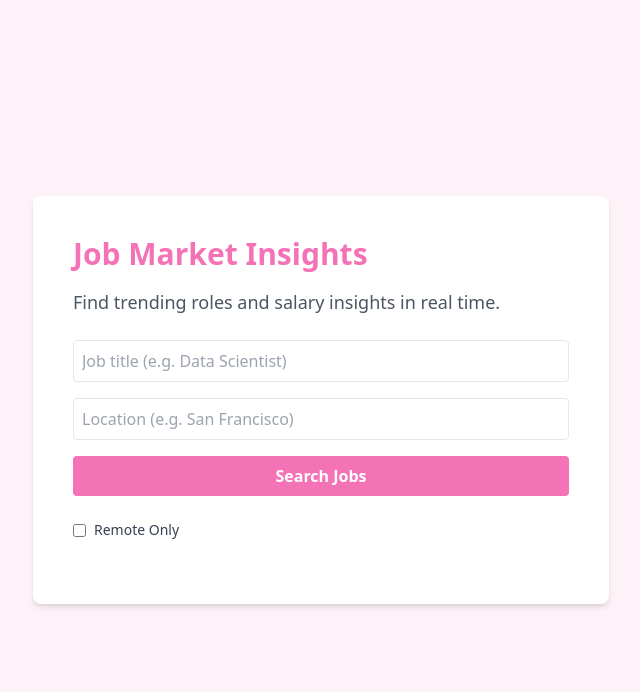
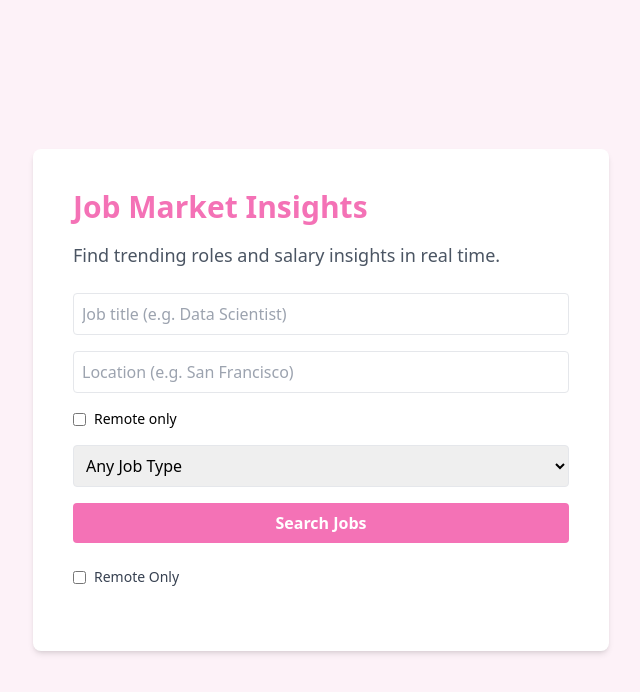
Before and after one commit to kamillamamatova/job-market-insights, a React (Create React App) app: page / in a window 1280 px wide. Shown: the top 692 px of the page, without its empty margins (319-959 px from the left). Built offline with nearby package versions, Linux system fonts and the light colour scheme.

Commit message:
Add the remote only and job types dropdown options

```diff
--- a/src/components/SearchForm.js
+++ b/src/components/SearchForm.js
@@ -8,13 +8,19 @@ const SearchForm = ({ onSearch}) => {
     // useState hook to manage the 'location' input field value (job location)
     const [location, setLocation] = useState("");
 
+    // useState hook to manage the 'remoteOnly' checkbox state
+    const [remoteOnly, setRemoteOnly] = useState(false);
+
+    // useState hook to manage the 'job type' from the dropdown
+    const [jobType, setJobType] = useState("");
+
     // This function is called when the form is submitted
     const handleSubmit = (e) => {
         // Prevents the default form submission behavior (page reload)
         e.preventDefault();
 
         // Calls the onSearch function (passed in from the parent) with the role and location
-        onSearch ({ role, location });
+        onSearch ({ role, location, remoteOnly, jobType });
     };
 
     // Return the JSX to render the form
@@ -29,6 +35,8 @@ const SearchForm = ({ onSearch}) => {
                 - value: bound to the role state variable
                 - onChange: updates role when user types
                 - className: Tailwind styles for border, padding, and rounding */}
+
+            {/* Job Title Input Field */}
             <input
                 type = "text"
                 placeholder = "Job title (e.g. Data Scientist)"
@@ -36,6 +44,8 @@ const SearchForm = ({ onSearch}) => {
                 value = {role}
                 onChange = {(e) => setRole(e.target.value)}
             />
+
+            {/* Location Input Field */}
             <input
                 type = "text"
                 placeholder = "Location (e.g. San Francisco)"
@@ -44,9 +54,30 @@ const SearchForm = ({ onSearch}) => {
                 onChange = {(e) => setLocation(e.target.value)}
             />
 
-            {/* Submit button
-                - type = "submit": triggers form submission
-                - Tailwind classes for color, padding, hover effect */}
+            {/* Remote Only Checkbox */}
+            <label className = "flex items-center gap-2 text-sm">
+                <input
+                    type = "checkbox"
+                    checked = {remoteOnly}
+                    onChange = {(e) => setRemoteOnly(e.target.checked)}
+                />
+                Remote only
+            </label>
+
+            {/* Job Type Dropdown Selector */}
+            <select
+                value = {jobType}
+                className = "border p-2 rounded"
+                onChange = {(e) => setJobType(e.target.value)}
+            >
+                <option value = "">Any Job Type</option>
+                <option value = "full-time">Full Time</option>
+                <option value = "part-time">Part Time</option>
+                <option value = "contract">Contract</option>
+                <option value = "internship">Internship</option>
+            </select>
+
+            {/* Submit button */}
             <button
                 type = "submit"
                 className = "bg-pink-400 text-white px-4 p-2 rounded hover:bg-pink-500 font-semibold"
```
